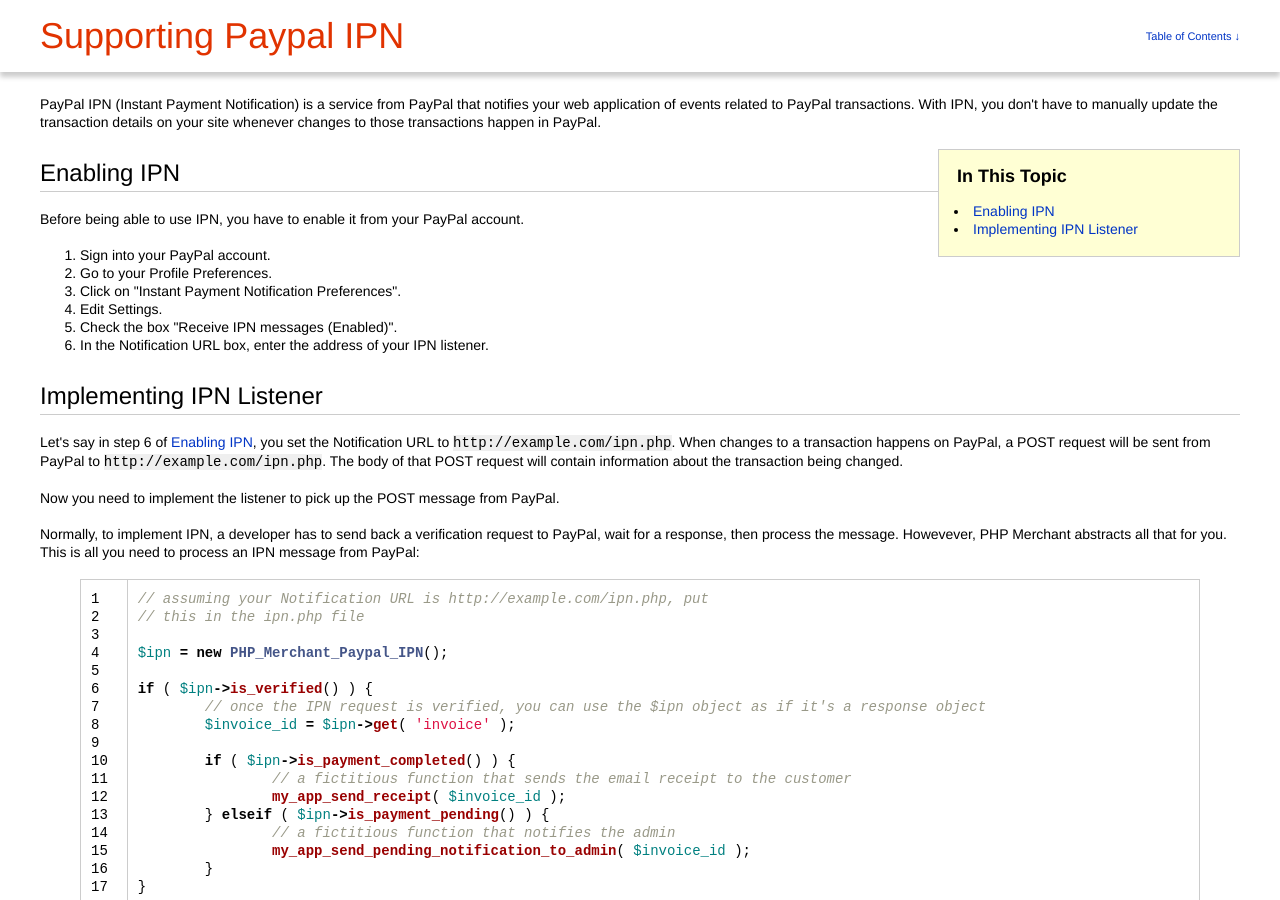
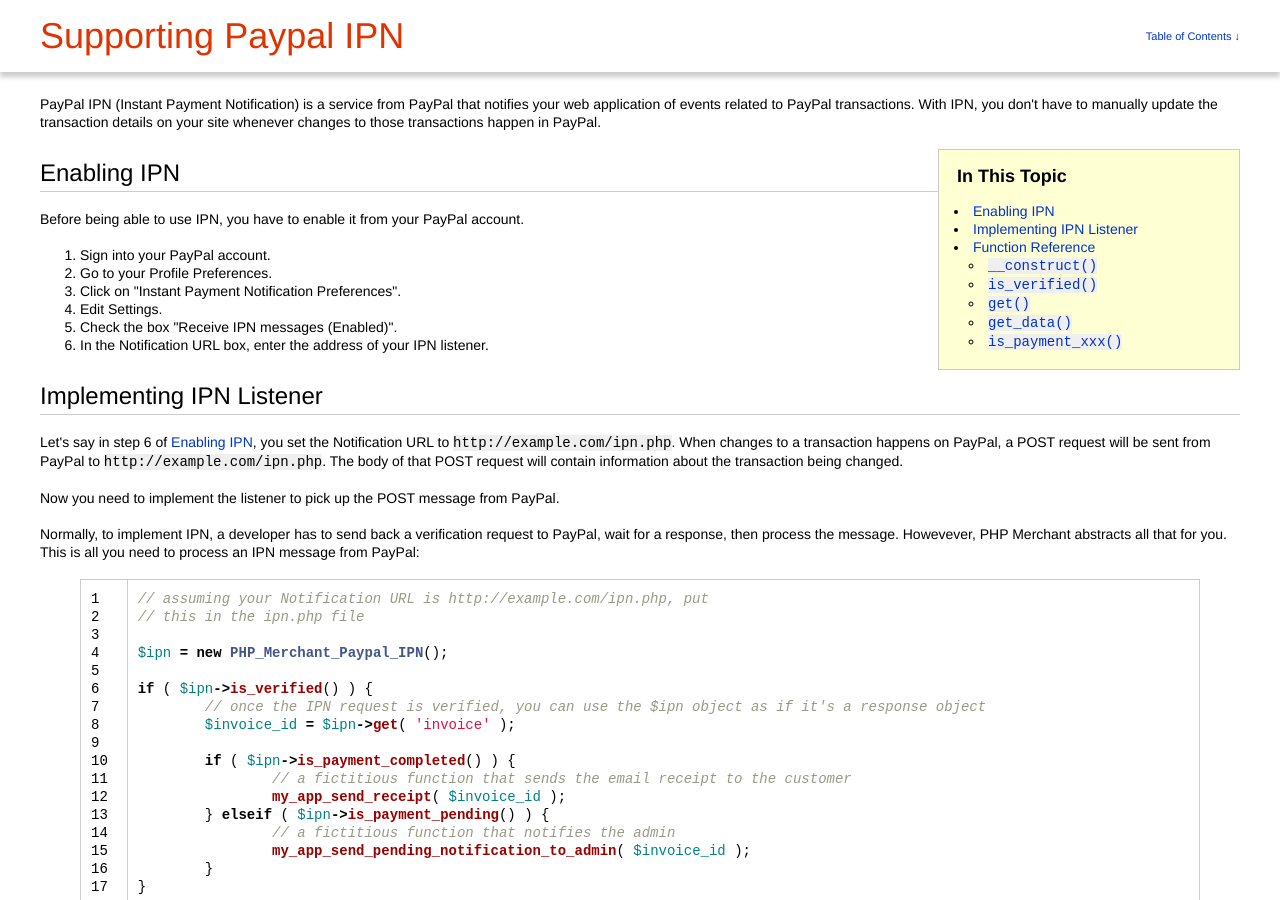
Before and after one commit to wp-e-commerce/PHP-Merchant, a Jekyll site: the page built from paypal-ipn.html, in a window 1280 px wide and 900 px high. Built offline with Jekyll 4.4.1, drawn with Linux system fonts in a browser that asks for light colours.

Commit message:
PayPal IPN TOC

```diff
--- a/paypal-ipn.html
+++ b/paypal-ipn.html
@@ -12,6 +12,16 @@ order   : 1
 	<ul>
 		<li><a href="#enabling-ipn">Enabling IPN</a></li>
 		<li><a href="#implementing-listener">Implementing IPN Listener</a></li>
+		<li>
+			<a href="#functions">Function Reference</a>
+			<ul>
+				<li><a href="#construct"><code>__construct()</code></a></li>
+				<li><a href="#is_verified"><code>is_verified()</code></a></li>
+				<li><a href="#get"><code>get()</code></a></li>
+				<li><a href="#get_data"><code>get_data()</code></a></li>
+				<li><a href="#is_payment_xxx"><code>is_payment_xxx()</code></a></li>
+			</ul>
+		</li>
 	</ul>
 </nav>
 
@@ -58,7 +68,7 @@ if ( $ipn->is_verified() ) {
 	<h3>Function Reference</h3>
 	<p>The IPN object provides a similar interface compared to a PayPal response object. The following methods can be used:</p>
 
-	<h4><code>__construct()</code></h4>
+	<h4 id="construct"><code>__construct()</code></h4>
 	<p>Instantiating a PHP_Merchant_Paypal_IPN object is straight forward:</p>
 {% highlight php linenos startinline %}
 $ipn = new PHP_Merchant_Paypal_IPN();
@@ -76,10 +86,10 @@ $ipn = new PHP_Merchant_Paypal_IPN();
 $ipn = new PHP_Merchant_Paypal_IPN( $_GET, true, new PHP_Merchant_HTTP_Dummy() );
 {% endhighlight %}
 
-	<h4><code>is_verified()</code></h4>
+	<h4 id="is_verified"><code>is_verified()</code></h4>
 	<p>This method verifies that the IPN request actually comes from PayPal and it must be called somewhere in your IPN listener.</p>
 
-	<h4><code>get( $property )</code></h4>
+	<h4 id="get"><code>get( $property )</code></h4>
 	<p>Get a properties of the IPN request that PayPal sends to your site. The following properties are available:</p>
 	<table>
 		<thead>
```
